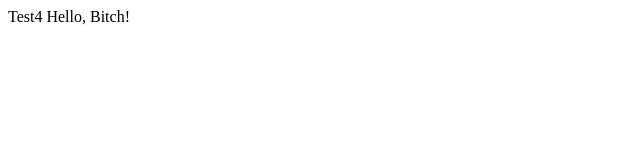
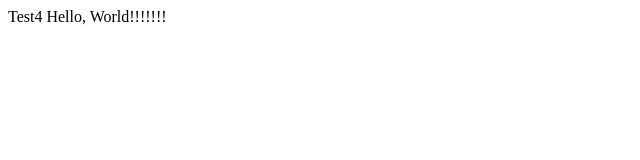
Before and after one commit to KartrickIsMe/music-snap, a website: page www/index.html in a window 1280 px wide. Shown: the full height of the page, 0-640 px from the left. Drawn offline with Linux system fonts and the light colour scheme.

Commit message:
Basic setup

```diff
--- a/www/index.html
+++ b/www/index.html
@@ -1,5 +1,5 @@
 <DOCTYPE! html>
 <html>
     <head>Test4</head>
-    <body>Hello, Bitch!</body>
+    <body>Hello, World!!!!!!!</body>
 </html>
```
